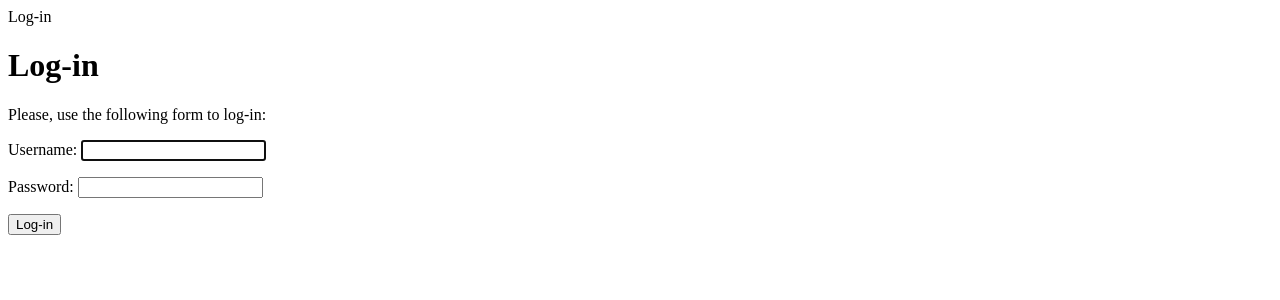
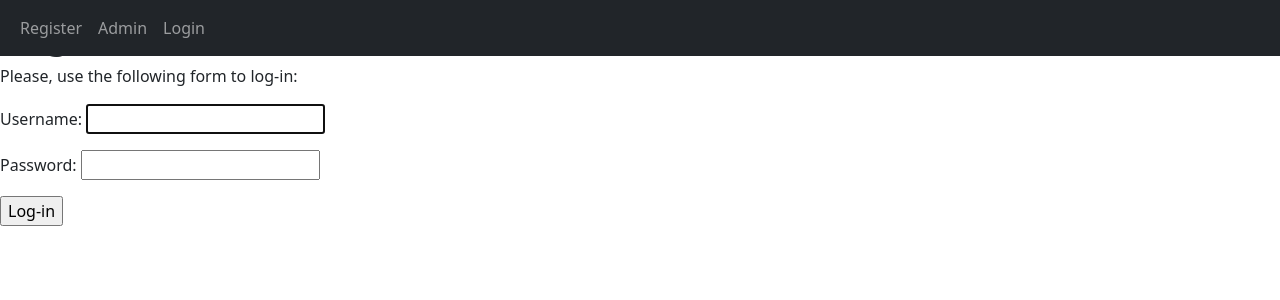
Before and after one commit to Ahdeyyy/price-comparison-team23, a Django app: page /login/ in a window 1280 px wide. Shown: the top 300 px of the page. Run offline with Django 4.2, Linux system fonts and the light colour scheme.

Commit message:
some changes on view and login

```diff
--- a/price_compare/forms.py
+++ b/price_compare/forms.py
@@ -8,6 +8,9 @@ class CommentForm(ModelForm):
         model = Comment
         fields = ('username','body')
 
+
+
+
 class LoginForm(forms.Form):
     username = forms.CharField()
     password = forms.CharField(widget=forms.PasswordInput)
--- a/price_compare/templates/base.html
+++ b/price_compare/templates/base.html
@@ -7,12 +7,44 @@
     <meta name="viewport" content="width=device-width, initial-scale=1.0">
     <title>{% block title %} {% endblock %}</title>
     <link href="{% static 'css/style.css' %}" rel="stylesheet">
+    <link href="https://cdn.jsdelivr.net/npm/bootstrap@5.2.0-beta1/dist/css/bootstrap.min.css" rel="stylesheet" integrity="sha384-0evHe/X+R7YkIZDRvuzKMRqM+OrBnVFBL6DOitfPri4tjfHxaWutUpFmBp4vmVor" crossorigin="anonymous">
 </head>
-<body>
-    <h1>Products</h1>
-    <div class="content">
-        {% block content %}
-        {% endblock %}
-    </div>
-</body>
+    <body>
+        <div class="navbar">
+           <nav class="navbar navbar-expand-lg fixed-top navbar-dark bg-dark">
+
+            <div class="container-fluid">
+
+              <div class="collapse navbar-collapse" id="navbarSupportedContent">
+
+                <ul class="navbar-nav me-auto mb-2 mb-lg-0">
+
+                  </li>
+                  </li>
+                    {% if user.is_authenticated %}
+                    <li class="nav-item">
+                      <a class="nav-link" href="{% url 'price_compare:logout' %}"><span>Logout</span></a>
+                    </li>
+                    {% else %}
+                      <li class="nav-item">
+                        <a class="nav-link" href="{% url 'price_compare:signup' %}"><span>Register</span></a>
+                      </li>
+
+                      <li class="nav-item">
+                        <a class="nav-link" href="{% url 'admin:index' %}"><span>Admin</span></a>
+                    <li class="nav-item">
+                      <a class="nav-link" href="{% url 'price_compare:login'%}"><span>Login</span></a>
+                    </li>
+                    {% endif %}
+                  </ul>
+                </div>
+              </div>
+            </nav>
+        <div class="content">
+
+            {% block body_block %}
+
+            {% endblock%}
+        </div>
+    </body>
 </html>
--- a/price_compare/templates/product/detail.html
+++ b/price_compare/templates/product/detail.html
@@ -4,7 +4,7 @@
 
 {% block title %}{{product.name}}{% endblock %}
 
-{% block content %}
+{% block body_block %}
     <h1>{{product.name}}</h1>
     <img src="{{product.img_src}}" alt="{{product.name}}">
     {% for platform in platforms %}
--- a/price_compare/templates/product/list.html
+++ b/price_compare/templates/product/list.html
@@ -2,9 +2,9 @@
 
 {% block title %}Product List{% endblock %}
 
-{% block content %}
+{% block body_block %}
 <span>
-{% if request.user.is_authenticated %}
+{% if authenticated %}
 
         <p> {{user.username}} <a href="{% url 'price_compare:logout' %}">Logout</a> </p>
         {% else %}
@@ -12,7 +12,7 @@
         <a href="{% url 'price_compare:login' %}">Login</a>
 {%endif%}
 </span>
-{% for product in products %}
+{% for products in product %}
 <div class="container">
         <div class="product">
                 <a href="{{product.get_absolute_url}}" >
--- a/price_compare/templates/registration/login.html
+++ b/price_compare/templates/registration/login.html
@@ -1,5 +1,8 @@
+<!DOCTYPE html>
+{% extends "base.html" %}
 {% block title %}Log-in{% endblock %}
-{% block content %}
+
+  {% block body_block %}
   <h1>Log-in</h1>
   {% if form.errors %}
   <p>
```
Also changed, not shown: price_compare/templates/registration/signup.html (+5 -13 lines), price_compare/views.py (+23 -14 lines), price_compare/migrations/0004_alter_product_id.py (added), 1 other file. Lines whose indentation alone changed are shown as unchanged.
